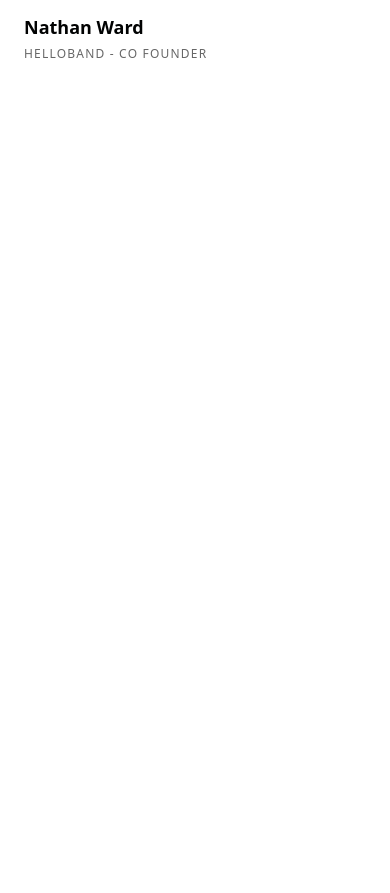
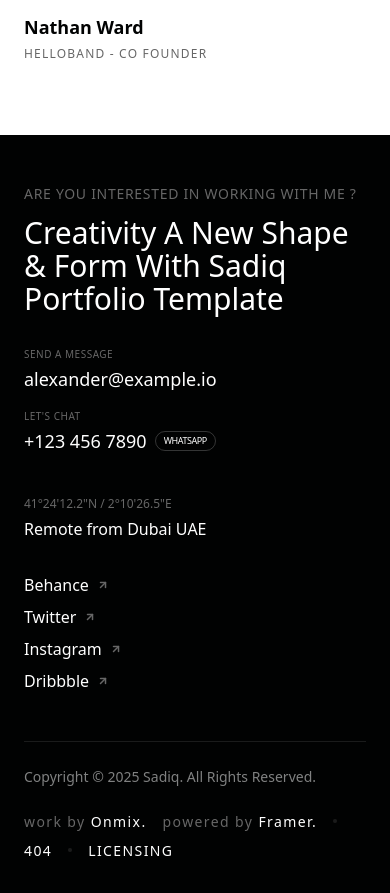
Before and after one commit to itssadiq/Sadiq-NovixSoft, a Next.js app: page / in a window 390 px wide. Shown: the part 8020-8913 px from the top of the page. Before the commit the page ends 8155 px from the top, so only its background shows below. Built offline with nearby package versions, Linux system fonts and the light colour scheme.

Commit message:
Created footer.

```diff
--- a/src/app/page.js
+++ b/src/app/page.js
@@ -5,6 +5,7 @@
 import Services from "@/components/Services";
 import Works from "@/components/Works";
 import Reviews from "@/components/Reviews";
+import Footer from "@/components/Footer";
 
 export default function Home() {
   return (
@@ -18,6 +19,7 @@
       <Services />
       <Process />
       <Reviews />
+      <Footer />
     </div>
   );
 }
--- /dev/null
+++ b/src/components/Footer.jsx
@@ -0,0 +1,133 @@
+import React from "react";
+import Link from "next/link";
+
+export default function Footer() {
+  const socialLinks = [
+    { name: "Behance", href: "#" },
+    { name: "Twitter", href: "#" },
+    { name: "Instagram", href: "#" },
+    { name: "Dribbble", href: "#" },
+  ];
+
+  return (
+    <footer className="w-full bg-[var(--color-black)] text-white pt-12 pb-8">
+      <div className="max-w-[1400px] mx-auto px-6">
+        <div className="flex flex-col lg:flex-row lg:justify-between items-start gap-10 lg:gap-0">
+          {/* LEFT SECTION */}
+          <div className="max-w-[600px]">
+            <span className="type-body-small !text-[var(--color-dim-grey)] mb-3 block uppercase tracking-wider">
+              Are you Interested in working with me ?
+            </span>
+            <h2 className="type-h2 !text-white text-[30px] md:text-[36px] leading-[1.1] mb-8">
+              Creativity A New Shape & Form With{" "}
+              <br className="hidden md:block" />
+              Sadiq Portfolio Template
+            </h2>
+
+            <div className="flex flex-col gap-4">
+              {/* Email Link */}
+              <div className="flex flex-col gap-1">
+                <span className="type-caption uppercase tracking-wider !text-[var(--color-dim-grey)] !text-[10px]">
+                  Send a message
+                </span>
+                <a
+                  href="mailto:alexander@example.io"
+                  className="type-body-large !text-white font-bold transition-colors duration-300 hover:!text-[var(--color-primary)] w-fit"
+                >
+                  alexander@example.io
+                </a>
+              </div>
+
+              {/* WhatsApp Link */}
+              <div className="flex flex-col gap-1">
+                <span className="type-caption uppercase tracking-wider !text-[var(--color-dim-grey)] !text-[10px]">
+                  Let&apos;s Chat
+                </span>
+                <a
+                  href="https://wa.me/1234567890"
+                  target="_blank"
+                  rel="noopener noreferrer"
+                  className="type-body-large !text-white font-bold transition-colors duration-300 hover:!text-[var(--color-primary)] flex items-center gap-2 w-fit"
+                >
+                  +123 456 7890
+                  <span className="text-[9px] border border-white/20 px-2 py-0.5 rounded-full font-medium uppercase tracking-tighter">
+                    WhatsApp
+                  </span>
+                </a>
+              </div>
+            </div>
+          </div>
+
+          {/* RIGHT SECTION */}
+          <div className="flex flex-col gap-8 lg:text-right lg:items-end">
+            <div className="flex flex-col gap-1">
+              <span className="type-caption !text-[var(--color-dim-grey)] block lg:mt-1">
+                41°24&apos;12.2&quot;N / 2°10&apos;26.5&quot;E
+              </span>
+              <span className="type-body !text-white font-medium">
+                Remote from Dubai UAE
+              </span>
+            </div>
+
+            {/* Social Links */}
+            <div className="flex flex-col gap-2">
+              {socialLinks.map((link) => (
+                <Link
+                  key={link.name}
+                  href={link.href}
+                  className="group flex items-center lg:justify-end gap-2 type-body !text-white font-medium transition-colors duration-300 hover:!text-[var(--color-primary)]"
+                >
+                  {link.name}
+                  <svg
+                    width="12"
+                    height="12"
+                    viewBox="0 0 24 24"
+                    fill="none"
+                    stroke="currentColor"
+                    strokeWidth="3"
+                    strokeLinecap="round"
+                    strokeLinejoin="round"
+                    className="text-[var(--color-dim-grey)] group-hover:!text-[var(--color-primary)] transition-colors duration-300"
+                  >
+                    <line x1="7" y1="17" x2="17" y2="7"></line>
+                    <polyline points="7 7 17 7 17 17"></polyline>
+                  </svg>
+                </Link>
+              ))}
+            </div>
+          </div>
+        </div>
+
+        {/* BOTTOM BAR */}
+        <div className="mt-12 pt-6 border-t border-white/10 flex flex-col md:flex-row justify-between items-start md:items-center gap-6 md:gap-0">
+          <p className="type-body-small !text-white/50">
+            Copyright © 2025 Sadiq. All Rights Reserved.
+          </p>
+
+          <div className="flex flex-wrap items-center gap-x-4 gap-y-2 type-body-small-500 uppercase tracking-widest text-[10px]">
+            <span className="text-[var(--color-dim-grey)] lowercase">
+              work by <span className="text-white capitalize">Onmix.</span>
+            </span>
+            <span className="text-[var(--color-dim-grey)] lowercase">
+              powered by <span className="text-white capitalize">Framer.</span>
+            </span>
+            <span className="w-1 h-1 rounded-full bg-white/10"></span>
+            <Link
+              href="#"
+              className="text-white hover:!text-[var(--color-primary)] transition-colors"
+            >
+              404
+            </Link>
+            <span className="w-1 h-1 rounded-full bg-white/10"></span>
+            <Link
+              href="#"
+              className="text-white hover:!text-[var(--color-primary)] transition-colors"
+            >
+              Licensing
+            </Link>
+          </div>
+        </div>
+      </div>
+    </footer>
+  );
+}
```
